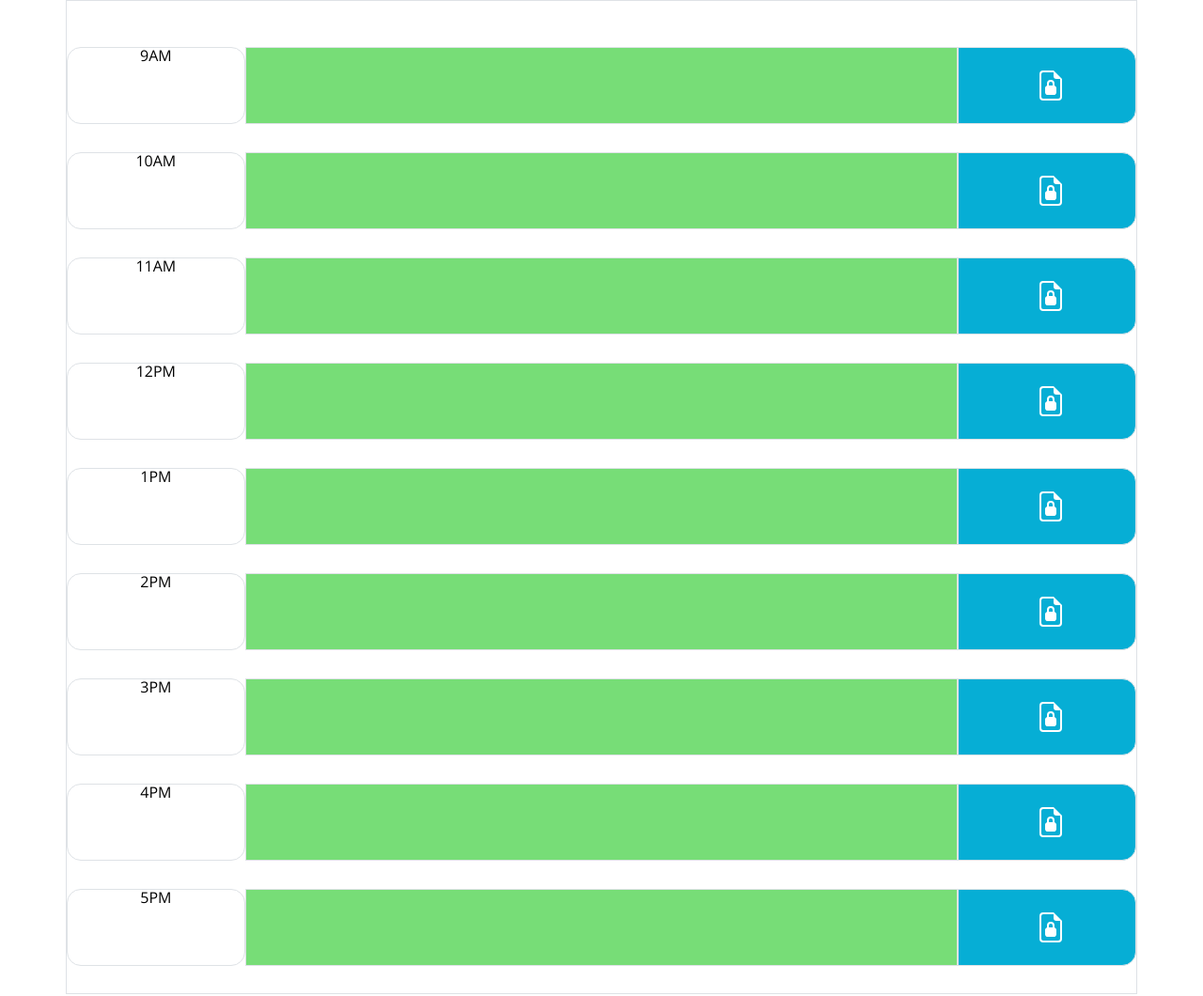
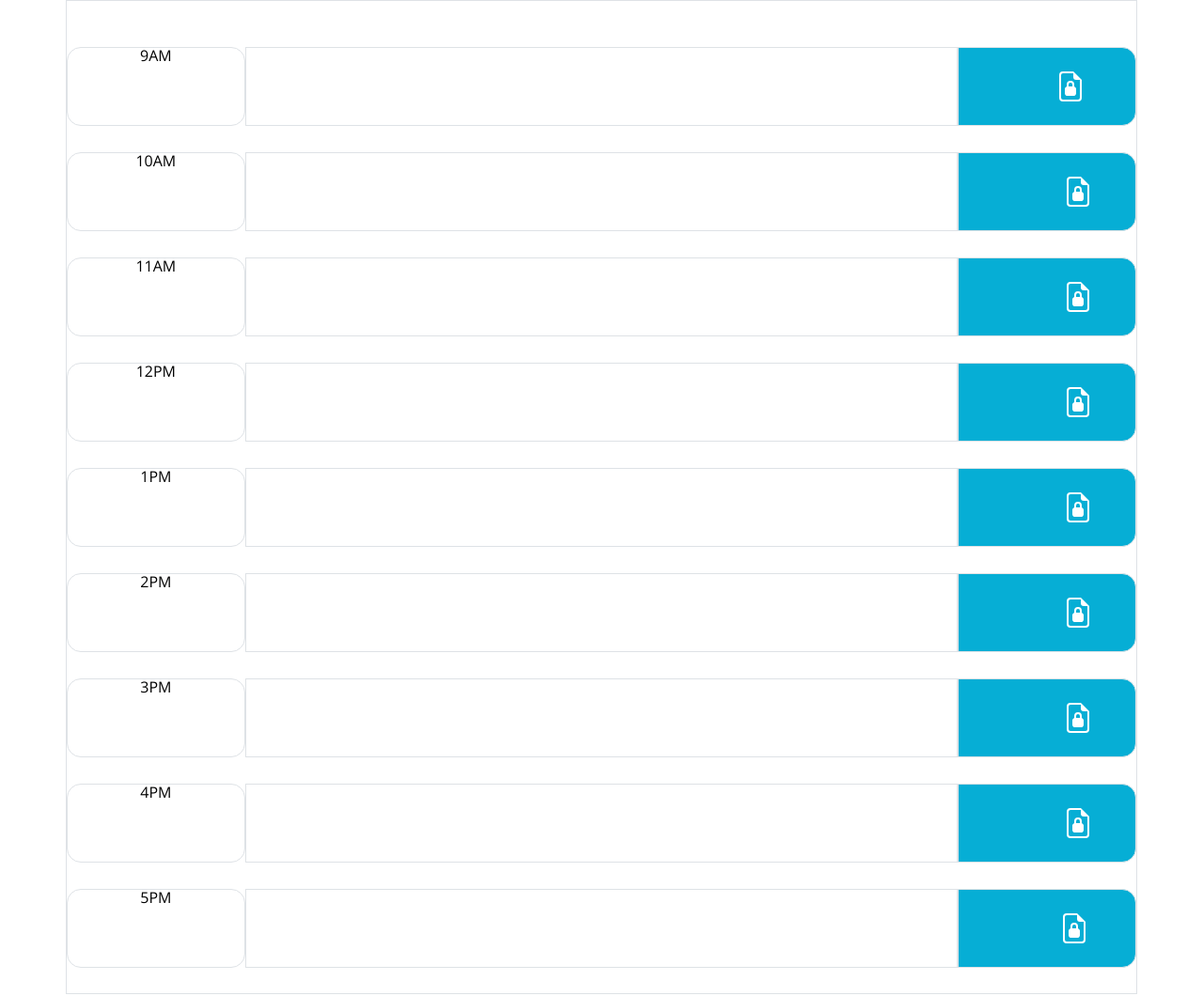
Before and after one commit to RFlanagan82/Work-Day-Scheduler, a plain HTML site: page Develop/index.html in a window 1280 px wide. Shown: the part 336-1396 px from the top of the page at 94% size. Drawn offline with nearby package versions, Linux system fonts and the light colour scheme.

Commit message:
set up textarea div in hourRow columns on index.html

```diff
--- a/Develop/index.html
+++ b/Develop/index.html
@@ -33,103 +33,104 @@
     <div class="container description border">
       <!-- Timeblocks go here -->
       <div class="row">
-            <div class="col-sm-2 border hour time-block" id="hourtext">9AM</div>
-            <div class="col-sm-8 border past present future"></div>
-            <div class="col-sm-2 border saveBtn">
-                <svg width="2em" height="3em" viewBox="0 0 16 16" class="bi bi-file-earmark-lock2" fill="currentColor" xmlns="http://www.w3.org/2000/svg">
+        <div class="col-sm-2 border hour time-block" id="hourRow">9AM</div>
+        <textarea class="col-sm-8 border planEntry"></textarea>
+          <!--<textarea class="planEntry" id="planText"></textarea>-->
+        <button class="col-sm-2 border saveBtn">
+            <svg width="2em" height="3em" viewBox="0 0 16 16" class="bi bi-file-earmark-lock2" id="saveBtn" fill="currentColor" xmlns="http://www.w3.org/2000/svg">
                 <path fill-rule="evenodd" d="M8 6a1 1 0 0 0-1 1v1h2V7a1 1 0 0 0-1-1zm2 2.076V7a2 2 0 1 0-4 0v1.076c-.54.166-1 .597-1 1.224v2.4c0 .816.781 1.3 1.5 1.3h3c.719 0 1.5-.484 1.5-1.3V9.3c0-.627-.46-1.058-1-1.224z"/>
                 <path d="M4 0h5.5v1H4a1 1 0 0 0-1 1v12a1 1 0 0 0 1 1h8a1 1 0 0 0 1-1V4.5h1V14a2 2 0 0 1-2 2H4a2 2 0 0 1-2-2V2a2 2 0 0 1 2-2z"/>
                 <path d="M9.5 3V0L14 4.5h-3A1.5 1.5 0 0 1 9.5 3z"/>
             </svg>
-            </div>
+        </button>
     </div>
         <div class="row">
-            <div class="col-sm-2 border hour time-block" id="hourtext">10AM</div>
-            <div class="col-sm-8 border past present future"></div>
-            <div class="col-sm-2 border saveBtn">
-                <svg width="2em" height="3em" viewBox="0 0 16 16" class="bi bi-file-earmark-lock2" fill="currentColor" xmlns="http://www.w3.org/2000/svg">
+            <div class="col-sm-2 border hour time-block" id="hourRow">10AM</div>
+            <textarea class="col-sm-8 border planEntry"></textarea>
+            <button class="col-sm-2 border saveBtn">
+                <svg width="2em" height="3em" viewBox="0 0 16 16" class="bi bi-file-earmark-lock2" id="saveBtn" fill="currentColor" xmlns="http://www.w3.org/2000/svg">
                     <path fill-rule="evenodd" d="M8 6a1 1 0 0 0-1 1v1h2V7a1 1 0 0 0-1-1zm2 2.076V7a2 2 0 1 0-4 0v1.076c-.54.166-1 .597-1 1.224v2.4c0 .816.781 1.3 1.5 1.3h3c.719 0 1.5-.484 1.5-1.3V9.3c0-.627-.46-1.058-1-1.224z"/>
                     <path d="M4 0h5.5v1H4a1 1 0 0 0-1 1v12a1 1 0 0 0 1 1h8a1 1 0 0 0 1-1V4.5h1V14a2 2 0 0 1-2 2H4a2 2 0 0 1-2-2V2a2 2 0 0 1 2-2z"/>
                     <path d="M9.5 3V0L14 4.5h-3A1.5 1.5 0 0 1 9.5 3z"/>
                 </svg>
-            </div>
+            </button>
         </div>
         <div class="row">
-            <div class="col-sm-2 border hour time-block" id="hourtext">11AM</div>
-            <div class="col-sm-8 border past present future"></div>
-            <div class="col-sm-2 border saveBtn">
-                <svg width="2em" height="3em" viewBox="0 0 16 16" class="bi bi-file-earmark-lock2" fill="currentColor" xmlns="http://www.w3.org/2000/svg">
+            <div class="col-sm-2 border hour time-block" id="hourRow">11AM</div>
+            <textarea class="col-sm-8 border planEntry"></textarea>
+            <button class="col-sm-2 border saveBtn">
+                <svg width="2em" height="3em" viewBox="0 0 16 16" class="bi bi-file-earmark-lock2" id="saveBtn" fill="currentColor" xmlns="http://www.w3.org/2000/svg">
                     <path fill-rule="evenodd" d="M8 6a1 1 0 0 0-1 1v1h2V7a1 1 0 0 0-1-1zm2 2.076V7a2 2 0 1 0-4 0v1.076c-.54.166-1 .597-1 1.224v2.4c0 .816.781 1.3 1.5 1.3h3c.719 0 1.5-.484 1.5-1.3V9.3c0-.627-.46-1.058-1-1.224z"/>
                     <path d="M4 0h5.5v1H4a1 1 0 0 0-1 1v12a1 1 0 0 0 1 1h8a1 1 0 0 0 1-1V4.5h1V14a2 2 0 0 1-2 2H4a2 2 0 0 1-2-2V2a2 2 0 0 1 2-2z"/>
                     <path d="M9.5 3V0L14 4.5h-3A1.5 1.5 0 0 1 9.5 3z"/>
                 </svg>
-            </div>
+            </button>
         </div>
         <div class="row">
-            <div class="col-sm-2 border hour time-block" id="hourtext">12PM</div>
-            <div class="col-sm-8 border past present future"></div>
-            <div class="col-sm-2 border saveBtn">
-                <svg width="2em" height="3em" viewBox="0 0 16 16" class="bi bi-file-earmark-lock2" fill="currentColor" xmlns="http://www.w3.org/2000/svg">
+            <div class="col-sm-2 border hour time-block" id="hourRow">12PM</div>
+            <textarea class="col-sm-8 border planEntry"></textarea>
+            <button class="col-sm-2 border saveBtn">
+                <svg width="2em" height="3em" viewBox="0 0 16 16" class="bi bi-file-earmark-lock2" id="saveBtn" fill="currentColor" xmlns="http://www.w3.org/2000/svg">
                     <path fill-rule="evenodd" d="M8 6a1 1 0 0 0-1 1v1h2V7a1 1 0 0 0-1-1zm2 2.076V7a2 2 0 1 0-4 0v1.076c-.54.166-1 .597-1 1.224v2.4c0 .816.781 1.3 1.5 1.3h3c.719 0 1.5-.484 1.5-1.3V9.3c0-.627-.46-1.058-1-1.224z"/>
                     <path d="M4 0h5.5v1H4a1 1 0 0 0-1 1v12a1 1 0 0 0 1 1h8a1 1 0 0 0 1-1V4.5h1V14a2 2 0 0 1-2 2H4a2 2 0 0 1-2-2V2a2 2 0 0 1 2-2z"/>
                     <path d="M9.5 3V0L14 4.5h-3A1.5 1.5 0 0 1 9.5 3z"/>
                 </svg>
-            </div>
+            </button>
         </div>
         <div class="row">
-            <div class="col-sm-2 border hour time-block" id="hourtext">1PM</div>
-            <div class="col-sm-8 border past present future"></div>
-            <div class="col-sm-2 border saveBtn">
-                <svg width="2em" height="3em" viewBox="0 0 16 16" class="bi bi-file-earmark-lock2" fill="currentColor" xmlns="http://www.w3.org/2000/svg">
+            <div class="col-sm-2 border hour time-block" id="hourRow">1PM</div>
+            <textarea class="col-sm-8 border planEntry"></textarea>
+            <button class="col-sm-2 border saveBtn">
+                <svg width="2em" height="3em" viewBox="0 0 16 16" class="bi bi-file-earmark-lock2" id="saveBtn" fill="currentColor" xmlns="http://www.w3.org/2000/svg">
                     <path fill-rule="evenodd" d="M8 6a1 1 0 0 0-1 1v1h2V7a1 1 0 0 0-1-1zm2 2.076V7a2 2 0 1 0-4 0v1.076c-.54.166-1 .597-1 1.224v2.4c0 .816.781 1.3 1.5 1.3h3c.719 0 1.5-.484 1.5-1.3V9.3c0-.627-.46-1.058-1-1.224z"/>
                     <path d="M4 0h5.5v1H4a1 1 0 0 0-1 1v12a1 1 0 0 0 1 1h8a1 1 0 0 0 1-1V4.5h1V14a2 2 0 0 1-2 2H4a2 2 0 0 1-2-2V2a2 2 0 0 1 2-2z"/>
                     <path d="M9.5 3V0L14 4.5h-3A1.5 1.5 0 0 1 9.5 3z"/>
                 </svg>
-            </div>
+            </button>
         </div>
         <div class="row">
-            <div class="col-sm-2 border hour time-block" id="hourtext">2PM</div>
-            <div class="col-sm-8 border past present future"></div>
-            <div class="col-sm-2 border saveBtn">
-                <svg width="2em" height="3em" viewBox="0 0 16 16" class="bi bi-file-earmark-lock2" fill="currentColor" xmlns="http://www.w3.org/2000/svg">
+            <div class="col-sm-2 border hour time-block" id="hourRow">2PM</div>
+            <textarea class="col-sm-8 border planEntry"></textarea>
+            <button class="col-sm-2 border saveBtn">
+                <svg width="2em" height="3em" viewBox="0 0 16 16" class="bi bi-file-earmark-lock2" id="saveBtn" fill="currentColor" xmlns="http://www.w3.org/2000/svg">
                     <path fill-rule="evenodd" d="M8 6a1 1 0 0 0-1 1v1h2V7a1 1 0 0 0-1-1zm2 2.076V7a2 2 0 1 0-4 0v1.076c-.54.166-1 .597-1 1.224v2.4c0 .816.781 1.3 1.5 1.3h3c.719 0 1.5-.484 1.5-1.3V9.3c0-.627-.46-1.058-1-1.224z"/>
                     <path d="M4 0h5.5v1H4a1 1 0 0 0-1 1v12a1 1 0 0 0 1 1h8a1 1 0 0 0 1-1V4.5h1V14a2 2 0 0 1-2 2H4a2 2 0 0 1-2-2V2a2 2 0 0 1 2-2z"/>
                     <path d="M9.5 3V0L14 4.5h-3A1.5 1.5 0 0 1 9.5 3z"/>
                 </svg>
-            </div>
+            </button>
         </div>
         <div class="row">
-            <div class="col-sm-2 border hour time-block" id="hourtext">3PM</div>
-            <div class="col-sm-8 border past present future"></div>
-            <div class="col-sm-2 border saveBtn">
-                <svg width="2em" height="3em" viewBox="0 0 16 16" class="bi bi-file-earmark-lock2" fill="currentColor" xmlns="http://www.w3.org/2000/svg">
+            <div class="col-sm-2 border hour time-block" id="hourRow">3PM</div>
+            <textarea class="col-sm-8 border planEntry"></textarea>
+            <button class="col-sm-2 border saveBtn">
+                <svg width="2em" height="3em" viewBox="0 0 16 16" class="bi bi-file-earmark-lock2" id="saveBtn" fill="currentColor" xmlns="http://www.w3.org/2000/svg">
                     <path fill-rule="evenodd" d="M8 6a1 1 0 0 0-1 1v1h2V7a1 1 0 0 0-1-1zm2 2.076V7a2 2 0 1 0-4 0v1.076c-.54.166-1 .597-1 1.224v2.4c0 .816.781 1.3 1.5 1.3h3c.719 0 1.5-.484 1.5-1.3V9.3c0-.627-.46-1.058-1-1.224z"/>
                     <path d="M4 0h5.5v1H4a1 1 0 0 0-1 1v12a1 1 0 0 0 1 1h8a1 1 0 0 0 1-1V4.5h1V14a2 2 0 0 1-2 2H4a2 2 0 0 1-2-2V2a2 2 0 0 1 2-2z"/>
                     <path d="M9.5 3V0L14 4.5h-3A1.5 1.5 0 0 1 9.5 3z"/>
                 </svg>
-            </div>
+            </button>
         </div>
         <div class="row">
-            <div class="col-sm-2 border hour time-block" id="hourtext">4PM</div>
-            <div class="col-sm-8 border past present future"></div>
-            <div class="col-sm-2 border saveBtn">
-                <svg width="2em" height="3em" viewBox="0 0 16 16" class="bi bi-file-earmark-lock2" fill="currentColor" xmlns="http://www.w3.org/2000/svg">
+            <div class="col-sm-2 border hour time-block" id="hourRow">4PM</div>
+            <textarea class="col-sm-8 border planEntry"></textarea>
+            <button class="col-sm-2 border saveBtn">
+                <svg width="2em" height="3em" viewBox="0 0 16 16" class="bi bi-file-earmark-lock2" id="saveBtn" fill="currentColor" xmlns="http://www.w3.org/2000/svg">
                 <path fill-rule="evenodd" d="M8 6a1 1 0 0 0-1 1v1h2V7a1 1 0 0 0-1-1zm2 2.076V7a2 2 0 1 0-4 0v1.076c-.54.166-1 .597-1 1.224v2.4c0 .816.781 1.3 1.5 1.3h3c.719 0 1.5-.484 1.5-1.3V9.3c0-.627-.46-1.058-1-1.224z"/>
                 <path d="M4 0h5.5v1H4a1 1 0 0 0-1 1v12a1 1 0 0 0 1 1h8a1 1 0 0 0 1-1V4.5h1V14a2 2 0 0 1-2 2H4a2 2 0 0 1-2-2V2a2 2 0 0 1 2-2z"/>
                 <path d="M9.5 3V0L14 4.5h-3A1.5 1.5 0 0 1 9.5 3z"/>
               </svg>
-            </div>
+            </button>
         </div>
         <div class="row">
-            <div class="col-sm-2 border hour time-block" id="hourtext">5PM</div>
-            <div class="col-sm-8 border past present future"></div>
-            <div class="col-sm-2 border saveBtn">
-                <svg width="2em" height="3em" viewBox="0 0 16 16" class="bi bi-file-earmark-lock2" fill="currentColor" xmlns="http://www.w3.org/2000/svg">
+            <div class="col-sm-2 border hour time-block" id="hourRow">5PM</div>
+            <textarea class="col-sm-8 border planEntry"></textarea>
+            <button class="col-sm-2 border saveBtn">
+              <svg width="2em" height="3em" viewBox="0 0 16 16" class="bi bi-file-earmark-lock2" id="saveBtn" fill="currentColor" xmlns="http://www.w3.org/2000/svg">
                 <path fill-rule="evenodd" d="M8 6a1 1 0 0 0-1 1v1h2V7a1 1 0 0 0-1-1zm2 2.076V7a2 2 0 1 0-4 0v1.076c-.54.166-1 .597-1 1.224v2.4c0 .816.781 1.3 1.5 1.3h3c.719 0 1.5-.484 1.5-1.3V9.3c0-.627-.46-1.058-1-1.224z"/>
                 <path d="M4 0h5.5v1H4a1 1 0 0 0-1 1v12a1 1 0 0 0 1 1h8a1 1 0 0 0 1-1V4.5h1V14a2 2 0 0 1-2 2H4a2 2 0 0 1-2-2V2a2 2 0 0 1 2-2z"/>
                 <path d="M9.5 3V0L14 4.5h-3A1.5 1.5 0 0 1 9.5 3z"/>
               </svg>
-            </div>
+            </button>
         </div>
     </div>
 
@@ -141,12 +142,23 @@
 
         $(document).ready(function(){
 
+        var currentHour = moment().hour();
+        console.log("Current Hour is " + currentHour);
+
         //WHEN I open the planner
         //THEN the current day is displayed at the top of the calendar
         var calendarEl = $(".container");
         var currentDay = $("#currentDay");
+
         var today = moment().format("MMMM Do, YYYY");
         currentDay.text(today);
+
+
+
+
+        var hourRowEl = $("#hourRow");
+
+          //I need a way to identify whether the currentHour variable matches the #hourRow div
 
         var hours = [
             "9AM",
@@ -160,40 +172,47 @@
             "5PM"
         ];
 
+
+
         //WHEN I scroll down
         //THEN I am presented with timeblocks for standard business hours
-
-
-
-        }); //finishing script tag
-
-
-
-
-
 
 
 
         //WHEN I view the timeblocks for that day
         //THEN each timeblock is color coded to indicate whether it is in the past, present, or future
 
+        var pastEl = $(".past");
+        var presentEl = $(".present");
+        var futureEl = $(".future");
+        var present = moment().calendar();
+
+
+
 
 
         //WHEN I click into a timeblock
         //THEN I can enter an event
+
+        var planText = $("#planText");
+
+        var planText = JSON.parse(localStorage.getItem(planText));
+
+
 
 
 
         //WHEN I click the save button for that timeblock
         //THEN the text for that event is saved in local storage
 
-
+        var saveBtnEl = $("$saveBtn");
 
 
         //WHEN I refresh the page
         //THEN the saved events persist
 
 
+      }); //finishing script tag
 
 
     </script>
--- a/Develop/style.css
+++ b/Develop/style.css
@@ -12,6 +12,7 @@ body {
     border-left: 1px solid black;
     padding: 10px;
   }
+
 
   .jumbotron {
     text-align: center;
```
Also changed, not shown: 3 other files. Lines whose indentation alone changed are shown as unchanged.
